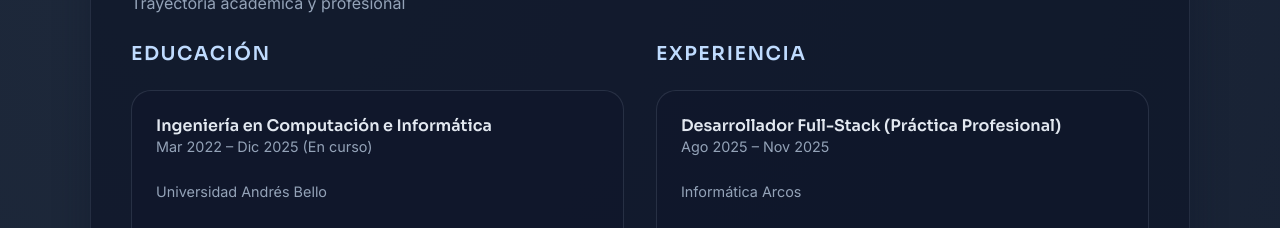
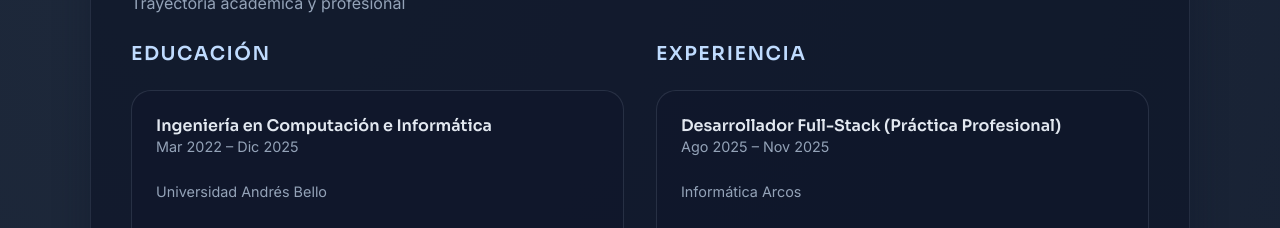
Before and after one commit to Nelsutro/Portafolio, a React (Create React App) app in the folder portfolio/: page / in a window 1280 px wide. Shown: the part 1440-1668 px from the top of the page. Built offline with nearby package versions, Linux system fonts and the light colour scheme.

Commit message:
datos pequeños

```diff
--- a/portfolio/src/data/profile.js
+++ b/portfolio/src/data/profile.js
@@ -70,7 +70,7 @@ const profile = {
       {
         institution: 'Universidad Andrés Bello',
         degree: 'Ingeniería en Computación e Informática',
-        period: 'Mar 2022 – Dic 2025 (En curso)',
+        period: 'Mar 2022 – Dic 2025',
         details: [
           'Mención en desarrollo de software, transformación digital y tecnologías disruptivas.',
           'Asignaturas destacadas: Desarrollo Web y Móvil, Minería de Datos, Ciberseguridad, Ingeniería de Software I y II, Infraestructura TI, Paradigmas de Programación, Bases de Datos.',
```
